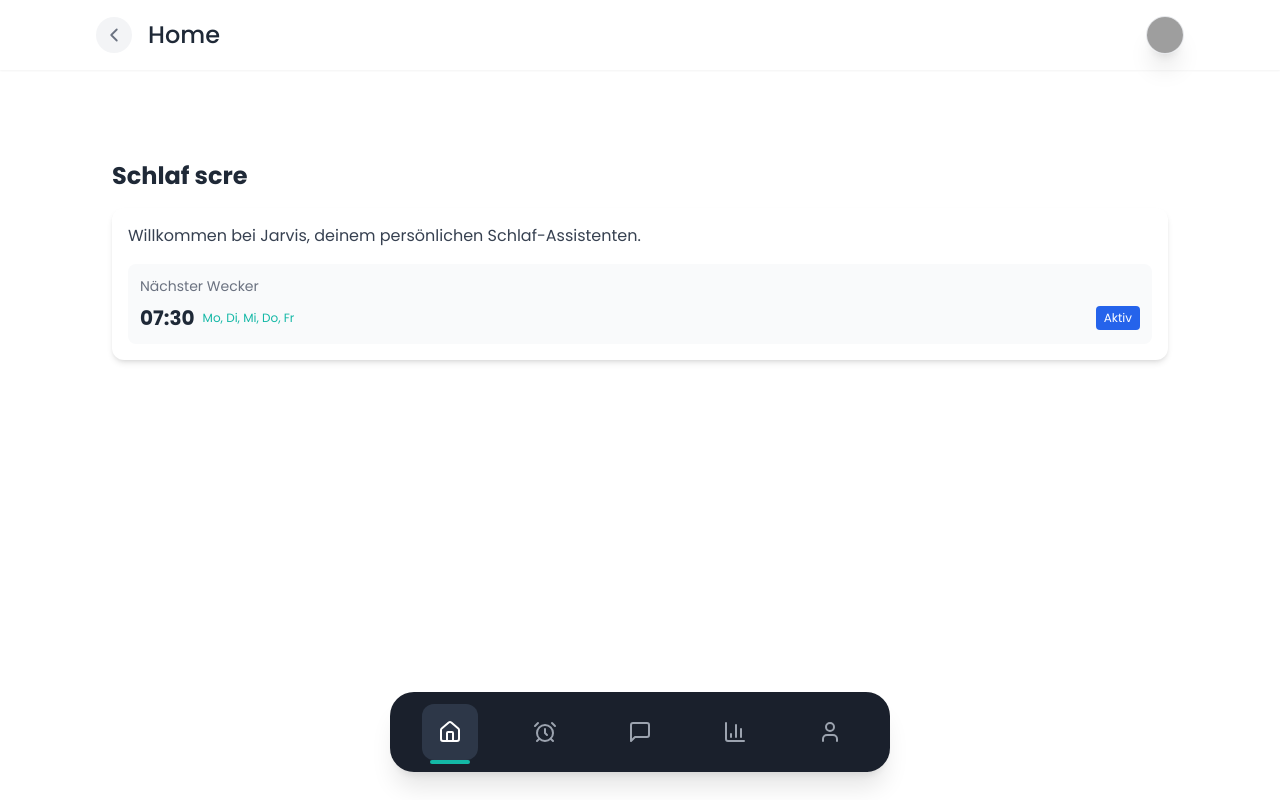
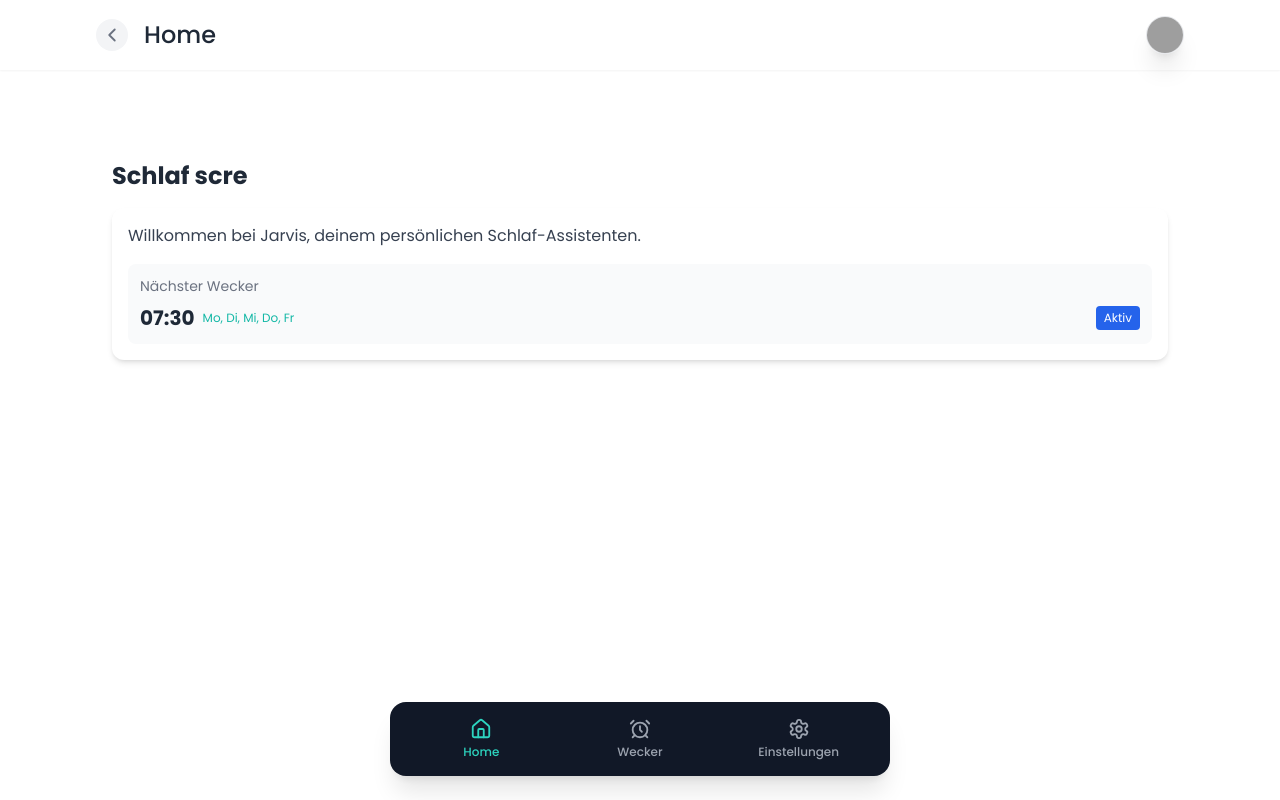
Before and after one commit to mathisarends/Jarvis-MKIII, a React (Vite) app in the folder frontend/: page / in a window 1280 px wide. Built offline with nearby package versions, Linux system fonts and the light colour scheme; grey boxes are pictures that could not be loaded; a web font is replaced by a local one.

Commit message:
Refactor route config

```diff
--- a/frontend/src/App.tsx
+++ b/frontend/src/App.tsx
@@ -1,9 +1,9 @@
-import { BrowserRouter as Router, Routes, Route, useNavigate, useLocation } from "react-router-dom";
-import HomeScreen from "./features/homeScreen";
-import AlarmScreen from "./features/alarmScreen";
-import NavbarComponent from "./components/Navbar";
+import { BrowserRouter as Router, Routes, Route } from "react-router-dom";
 import HeaderWrapper from "./components/HeaderWrapper";
 import AppLayout from "./layout/app-layout";
+import NavbarComponent from "./layout/Navbar";
+
+import { routes } from "./config/routeConfig";
 
 function App() {
   return (
@@ -11,35 +11,15 @@ function App() {
       <HeaderWrapper />
       <AppLayout>
         <Routes>
-          <Route path="/" element={<HomeScreen />} />
-          <Route path="/alarm" element={<AlarmScreen />} />
-          {/* ... */}
+          {routes.map((route) => (
+            <Route key={route.path} path={route.path} element={route.element} />
+          ))}
         </Routes>
       </AppLayout>
 
-      <NavbarComponentWithRouter />
+      <NavbarComponent />
     </Router>
   );
 }
 
-const NavbarComponentWithRouter = () => {
-  const navigate = useNavigate();
-  const location = useLocation();
-
-  const getActiveRoute = () => {
-    const path = location.pathname;
-    if (path === "/") {
-      return "/home";
-    }
-    return path;
-  };
-
-  const handleNavigation = (route: string) => {
-    const targetRoute = route === "/home" ? "/" : route;
-    navigate(targetRoute);
-  };
-
-  return <NavbarComponent activeRoute={getActiveRoute()} onNavItemClick={handleNavigation} />;
-};
-
 export default App;
--- a/frontend/src/components/HeaderWrapper.tsx
+++ b/frontend/src/components/HeaderWrapper.tsx
@@ -1,42 +1,21 @@
+// src/components/HeaderWrapper.tsx
+import React from "react";
 import { useNavigate, useLocation } from "react-router-dom";
-import Header from "./Header";
+import { getRouteByPath } from "../config/routeConfig";
+import Header from "../layout/Header";
 
-export const useHeaderService = () => {
+const HeaderWrapper: React.FC = () => {
   const navigate = useNavigate();
   const location = useLocation();
-
-  // Titel basierend auf Route
-  const getTitle = () => {
-    switch (location.pathname) {
-      case "/":
-        return "Home";
-      case "/alarm":
-        return "Alarm Clock";
-      case "/stats":
-        return "Statistik";
-      case "/profile":
-        return "Profil";
-      default:
-        return "Jarvis";
-    }
-  };
+  const currentRoute = getRouteByPath(location.pathname);
 
   const handleBack = () => {
     navigate(-1);
   };
 
-  return {
-    title: getTitle(),
-    onBackClick: handleBack,
-  };
-};
-
-const HeaderWrapper = () => {
-  const headerService = useHeaderService();
-
   const profilePicture = "https://i.pravatar.cc/150?img=3";
 
-  return <Header title={headerService.title} onBackClick={headerService.onBackClick} profilePicture={profilePicture} />;
+  return <Header title={currentRoute.title} onBackClick={handleBack} profilePicture={profilePicture} />;
 };
 
 export default HeaderWrapper;
--- a/frontend/src/components/Navbar.tsx
+++ /dev/null
@@ -1,74 +0,0 @@
-import React, { useState } from "react";
-import { Home, AlarmClock, MessageSquare, BarChart3, User } from "lucide-react";
-
-interface NavItem {
-  route: string;
-  icon: "home" | "alarm" | "messages" | "stats" | "profile";
-  label: string;
-}
-
-// Define the props interface
-interface NavbarComponentProps {
-  activeRoute: string;
-  onNavItemClick: (route: string) => void;
-}
-
-const NavbarComponent: React.FC<NavbarComponentProps> = ({ activeRoute, onNavItemClick }) => {
-  const navItems: NavItem[] = [
-    { route: "/home", icon: "home", label: "Home" },
-    { route: "/alarm", icon: "alarm", label: "Wecker" },
-    { route: "/messages", icon: "messages", label: "Nachrichten" },
-    { route: "/stats", icon: "stats", label: "Statistik" },
-    { route: "/profile", icon: "profile", label: "Profil" },
-  ];
-
-  const renderIcon = (iconName: string, isActive: boolean, isHovered: boolean) => {
-    const iconColor = isActive || isHovered ? "#FFFFFF" : "#9CA3AF";
-    const bgColor = isActive || isHovered ? "bg-[#2D3748]" : "bg-transparent";
-    const indicatorColor = isActive ? "bg-teal-500" : "bg-transparent";
-    const size = 24;
-
-    return (
-      <div className={`relative flex flex-col items-center`}>
-        <div className={`p-4 rounded-xl transition-colors duration-200 ${bgColor}`}>
-          {iconName === "home" && <Home size={size} color={iconColor} />}
-          {iconName === "alarm" && <AlarmClock size={size} color={iconColor} />}
-          {iconName === "messages" && <MessageSquare size={size} color={iconColor} />}
-          {iconName === "stats" && <BarChart3 size={size} color={iconColor} />}
-          {iconName === "profile" && <User size={size} color={iconColor} />}
-        </div>
-        <div className={`absolute -bottom-1 h-1 w-10 rounded-full ${indicatorColor}`}></div>
-      </div>
-    );
-  };
-
-  const [hoveredIdx, setHoveredIdx] = useState<number | null>(null);
-
-  return (
-    <nav
-      className="
-      fixed
-      left-0 right-0 bottom-0
-      w-full py-3 bg-[#1A202C] flex items-center justify-between px-5 shadow-xl z-[1045]
-      md:bottom-7
-      md:left-1/2 md:right-auto md:translate-x-[-50%]
-      md:w-[92%] md:max-w-[500px] md:rounded-3xl md:px-8
-      mx-auto
-      "
-    >
-      {navItems.map((item, idx) => (
-        <div
-          key={item.route}
-          onClick={() => onNavItemClick(item.route)}
-          onMouseEnter={() => setHoveredIdx(idx)}
-          onMouseLeave={() => setHoveredIdx(null)}
-          className="flex items-center justify-center cursor-pointer relative select-none transition-all duration-300"
-        >
-          {renderIcon(item.icon, activeRoute === item.route, hoveredIdx === idx)}
-        </div>
-      ))}
-    </nav>
-  );
-};
-
-export default NavbarComponent;
--- a/frontend/src/config/routeConfig.ts
+++ b/frontend/src/config/routeConfig.tsx
@@ -5,7 +5,7 @@ import ConfigScreen from "../features/configScreen";
 
 export interface RouteConfig {
   path: string;
-  element: React.ComponentType;
+  element: React.ReactNode;
   title: string;
   navPath?: string;
   showInNavbar?: boolean;
@@ -15,7 +15,7 @@ export interface RouteConfig {
 export const routes: RouteConfig[] = [
   {
     path: "/",
-    element: HomeScreen,
+    element: <HomeScreen />,
     title: "Home",
     navPath: "/home",
     showInNavbar: true,
@@ -23,15 +23,15 @@ export const routes: RouteConfig[] = [
   },
   {
     path: "/alarm",
-    element: AlarmScreen,
+    element: <AlarmScreen />,
     title: "Alarm Clock",
     showInNavbar: true,
     icon: "alarm-icon",
   },
   {
     path: "/config",
-    element: ConfigScreen,
-    title: "Statistik",
+    element: <ConfigScreen />,
+    title: "Konfiguration",
     showInNavbar: true,
     icon: "settings-icon",
   },
--- a/frontend/src/features/alarmScreen.tsx
+++ b/frontend/src/features/alarmScreen.tsx
@@ -1,6 +1,7 @@
 import React, { useState } from "react";
 import SleepScheduleItem from "../components/SleepScheduleItem";
 
+// Hier ein Grid draus machen und das Erstellen von einem neune Alarm erlauben
 const AlarmScreen: React.FC = () => {
   const [alarms, setAlarms] = useState([
     { id: 1, time: "23:15", isEnabled: true },
--- a/frontend/src/components/Header.tsx
+++ b/frontend/src/layout/Header.tsx
@@ -1,8 +1,6 @@
 import React from "react";
 import { ChevronLeft, User } from "lucide-react";
 
-// Jeder Header sollte hier entweder das Profile anzeigen oder einfach nur ein Button der hier vordefiniert ist.
-// Will ich hier auch gerne über einen Service nutzen gerne
 interface HeaderProps {
   title?: string;
   onBackClick?: () => void;
@@ -16,7 +14,7 @@ const Header: React.FC<HeaderProps> = ({ title = "", onBackClick, profilePicture
         {onBackClick && (
           <button
             onClick={onBackClick}
-            className="w-9 h-9 bg-gray-100 rounded-full grid place-items-center text-gray-500 hover:text-gray-700 hover:bg-gray-200 transition-colors"
+            className="w-8 h-8 bg-gray-100 rounded-full grid place-items-center text-gray-500 hover:text-gray-700 hover:bg-gray-200 transition-colors"
           >
             <ChevronLeft size={22} />
           </button>
--- /dev/null
+++ b/frontend/src/layout/Navbar.tsx
@@ -0,0 +1,57 @@
+import React, { useState } from "react";
+import { useNavigate, useLocation } from "react-router-dom";
+import { Home, AlarmClock, Settings } from "lucide-react";
+
+const NavbarComponent: React.FC = () => {
+  const navigate = useNavigate();
+  const location = useLocation();
+  const currentPath = location.pathname;
+
+  const [hoveredIdx, setHoveredIdx] = useState<number | null>(null);
+
+  const handleNavigation = (path: string) => {
+    navigate(path);
+  };
+
+  const isRouteActive = (routePath: string) => {
+    return (
+      currentPath === routePath ||
+      (routePath === "/" && currentPath === "/home") ||
+      (routePath === "/home" && currentPath === "/")
+    );
+  };
+
+  const navItems = [
+    { path: "/", icon: <Home size={22} />, label: "Home" },
+    { path: "/alarm", icon: <AlarmClock size={22} />, label: "Wecker" },
+    { path: "/config", icon: <Settings size={22} />, label: "Einstellungen" },
+  ];
+
+  return (
+    <nav
+      className="fixed left-0 right-0 bottom-0 w-full bg-gray-900 px-4 py-2 shadow-xl z-[1045] border-t border-gray-800
+                    md:bottom-6 md:left-1/2 md:right-auto md:translate-x-[-50%]
+                    md:w-[90%] md:max-w-[500px] md:rounded-2xl md:border-t-0"
+    >
+      <div className="grid grid-cols-3 gap-2 w-full">
+        {navItems.map((item, idx) => (
+          <div
+            key={item.path}
+            onClick={() => handleNavigation(item.path)}
+            onMouseEnter={() => setHoveredIdx(idx)}
+            onMouseLeave={() => setHoveredIdx(null)}
+            className={`flex flex-col items-center py-2 px-2 rounded-lg cursor-pointer transition-all duration-200 space-y-1
+                       ${isRouteActive(item.path) ? "text-teal-400" : "text-gray-400"}
+                       ${hoveredIdx === idx ? "bg-gray-800 text-white" : ""}`}
+          >
+            <div className="flex items-center justify-center">{item.icon}</div>
+            <span className="text-xs font-medium">{item.label}</span>
+            {isRouteActive(item.path)}
+          </div>
+        ))}
+      </div>
+    </nav>
+  );
+};
+
+export default NavbarComponent;
```
